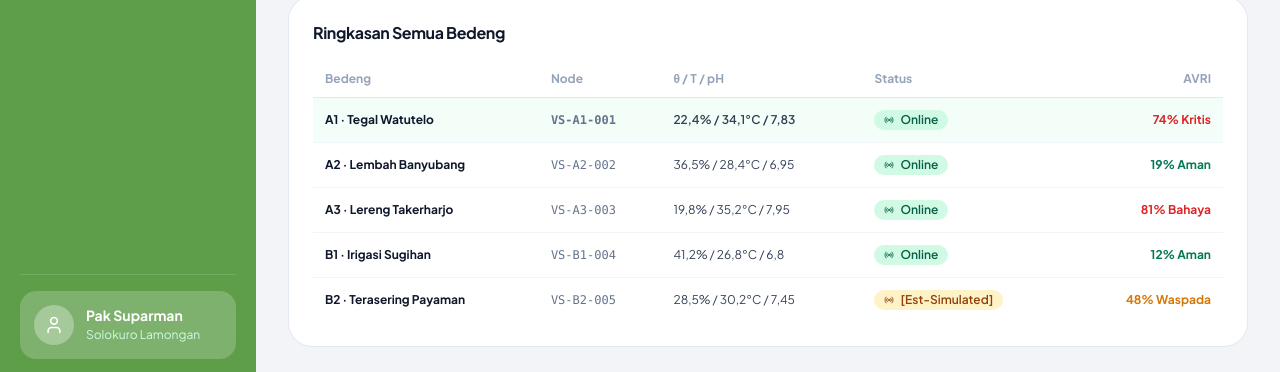
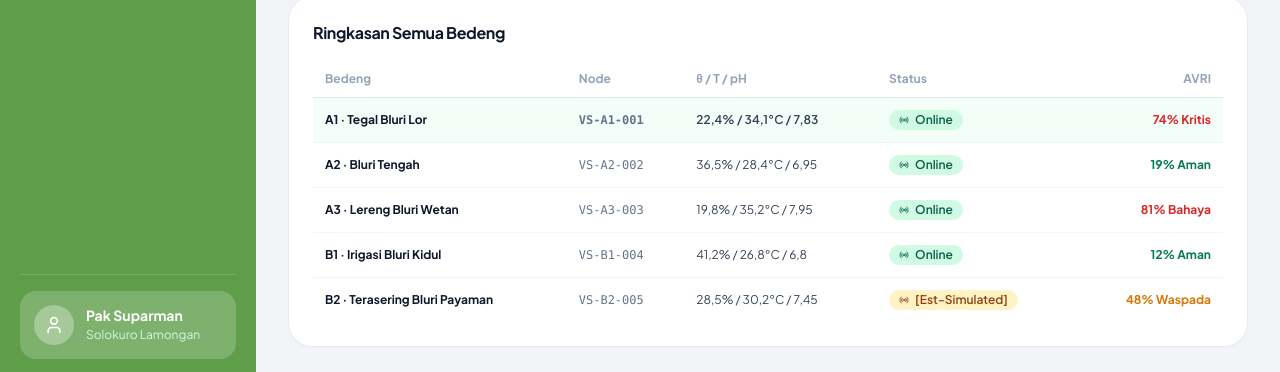
Before and after one commit to syifamojocanggih-hash/VolatiSafe-AIoT, a Next.js app in the folder frontend/: page /map in a window 1280 px wide. Shown: the part 999-1371 px from the top of the page. Built offline with nearby package versions, Linux system fonts and the light colour scheme.

Commit message:
feat(map): calibrate Leaflet polygons to Plus Code 4C2M+7QC Desa Bluri, Solokuro

```diff
--- a/frontend/src/components/map/LeafletFieldMap.tsx
+++ b/frontend/src/components/map/LeafletFieldMap.tsx
@@ -23,9 +23,9 @@ export const LeafletFieldMap: React.FC<LeafletFieldMapProps> = ({
   const mapInstanceRef = useRef<any>(null);
   const layersRef = useRef<any[]>([]);
 
-  // Center coordinates (Desa Banyubang, Solokuro, Lamongan)
-  const defaultCenter = summary.centerCoordinates || [-6.9295, 112.3540];
-  const gatewayPos = summary.gatewayCoordinates || [-6.9272, 112.3548];
+  // Center coordinates (Desa Bluri, Solokuro, Lamongan: 4C2M+7QC)
+  const defaultCenter = summary.centerCoordinates || [-6.89931, 112.43439];
+  const gatewayPos = summary.gatewayCoordinates || [-6.89790, 112.43460];
 
   // Helper colors based on active layer
   const getParcelColor = (p: BedengParcel) => {
@@ -82,15 +82,15 @@ export const LeafletFieldMap: React.FC<LeafletFieldMapProps> = ({
         maxZoom: 19,
       }).addTo(map);
 
-      // Dividing Road & Drainage ditch line (Winding terrain road in Solokuro)
+      // Dividing Road & Drainage ditch line (Jalan Usaha Tani Desa Bluri, Solokuro)
       const roadLine = L.polyline(
         [
-          [-6.92935, 112.35180],
-          [-6.92925, 112.35265],
-          [-6.92915, 112.35340],
-          [-6.92928, 112.35445],
-          [-6.92930, 112.35560],
-          [-6.92945, 112.35660],
+          [-6.899332, 112.432965],
+          [-6.899277, 112.433433],
+          [-6.899222, 112.433846],
+          [-6.899293, 112.434423],
+          [-6.899305, 112.435055],
+          [-6.899387, 112.435605],
         ],
         {
           color: '#0284C7',
@@ -234,7 +234,7 @@ export const LeafletFieldMap: React.FC<LeafletFieldMapProps> = ({
       {/* Floating Info Overlay on Map */}
       <div className="absolute top-3 left-3 z-[400] bg-white/90 backdrop-blur-md px-3 py-1.5 rounded-xl border border-slate-200/80 shadow-xs text-2xs sm:text-xs text-slate-700 font-medium flex items-center gap-2">
         <span className="w-2 h-2 rounded-full bg-emerald-500 animate-pulse"></span>
-        <span>Leaflet + OpenStreetMap · Tegal Kapur Banyubang, Solokuro</span>
+        <span>Leaflet + OpenStreetMap · Tegal Kapur Bluri, Solokuro</span>
       </div>
     </div>
   );
--- a/frontend/src/mocks/parcelsMock.ts
+++ b/frontend/src/mocks/parcelsMock.ts
@@ -1,21 +1,21 @@
 import { BedengParcel, ParcelMapSummary } from '@/types/parcel';
 
 export const initialMapSummary: ParcelMapSummary = {
-  coordinatesText: '6°55\'48"S 112°21\'13"E',
-  soilTypeText: 'Tegal Kapur Solokuro (Alkalin pH 7.8)',
-  gatewayDistanceKm: 0.8,
-  totalAreaHa: 2.50,
-  centerCoordinates: [-6.9292, 112.3538],
-  gatewayCoordinates: [-6.9268, 112.3545],
+  coordinatesText: '6°53\'58"S 112°26\'04"E',
+  soilTypeText: 'Tegal Kapur Bluri, Solokuro (Alkalin pH 7.8)',
+  gatewayDistanceKm: 0.35,
+  totalAreaHa: 2.75,
+  centerCoordinates: [-6.89931, 112.43439],
+  gatewayCoordinates: [-6.89790, 112.43460],
 };
 
 export const initialParcels: BedengParcel[] = [
   {
     id: 'A1',
     nodeId: 'VS-A1-001',
-    name: 'Blok A1 · Tegal Watutelo (Utara Atas)',
-    shortName: 'A1 · Tegal Watutelo',
-    areaHa: 0.45,
+    name: 'Blok A1 · Tegal Bluri Lor (Utara-Barat)',
+    shortName: 'A1 · Tegal Bluri Lor',
+    areaHa: 0.48,
     cropVariety: 'Bisi-18',
     moisturePct: 22.4,
     soilTempC: 34.1,
@@ -29,23 +29,23 @@ export const initialParcels: BedengParcel[] = [
     telemetryMode: 'LoRa Live Stream',
     prescription:
       'Tunda! Tunggu hujan atau lakukan penyiraman pra-aplikasi 2 mm sebelum menabur Urea.',
-    center: [-6.92870, 112.35285],
+    center: [-6.898936, 112.433816],
     polygon: [
-      [-6.92815, 112.35240],
-      [-6.92825, 112.35345],
-      [-6.92865, 112.35360],
-      [-6.92915, 112.35340],
-      [-6.92925, 112.35265],
-      [-6.92895, 112.35215],
-      [-6.92840, 112.35220],
+      [-6.898645, 112.433571],
+      [-6.898688, 112.434148],
+      [-6.898909, 112.434258],
+      [-6.899195, 112.434131],
+      [-6.899249, 112.433708],
+      [-6.899084, 112.433433],
+      [-6.898782, 112.433460],
     ],
   },
   {
     id: 'A2',
     nodeId: 'VS-A2-002',
-    name: 'Blok A2 · Lembah Banyubang (Tengah)',
-    shortName: 'A2 · Lembah Banyubang',
-    areaHa: 0.55,
+    name: 'Blok A2 · Tegal Bluri Tengah',
+    shortName: 'A2 · Bluri Tengah',
+    areaHa: 0.50,
     cropVariety: 'Bisi-18',
     moisturePct: 36.5,
     soilTempC: 28.4,
@@ -59,24 +59,24 @@ export const initialParcels: BedengParcel[] = [
     telemetryMode: 'LoRa Live Stream',
     prescription:
       'Kondisi optimal. Jendela pemupukan aman terbuka luas selama 4 jam ke depan.',
-    center: [-6.92872, 112.35415],
+    center: [-6.898918, 112.434513],
     polygon: [
-      [-6.92825, 112.35345],
-      [-6.92810, 112.35460],
-      [-6.92850, 112.35490],
-      [-6.92895, 112.35485],
-      [-6.92928, 112.35445],
-      [-6.92915, 112.35340],
-      [-6.92865, 112.35360],
-      [-6.92835, 112.35350],
+      [-6.898688, 112.434148],
+      [-6.898617, 112.434781],
+      [-6.898837, 112.434956],
+      [-6.899084, 112.434934],
+      [-6.899260, 112.434714],
+      [-6.899195, 112.434131],
+      [-6.898909, 112.434258],
+      [-6.898754, 112.434186],
     ],
   },
   {
     id: 'A3',
     nodeId: 'VS-A3-003',
-    name: 'Blok A3 · Lereng Kapur Takerharjo (Timur)',
-    shortName: 'A3 · Lereng Takerharjo',
-    areaHa: 0.50,
+    name: 'Blok A3 · Lereng Kapur Bluri Wetan (Timur)',
+    shortName: 'A3 · Lereng Bluri Wetan',
+    areaHa: 0.44,
     cropVariety: 'NK-212',
     moisturePct: 19.8,
     soilTempC: 35.2,
@@ -90,23 +90,23 @@ export const initialParcels: BedengParcel[] = [
     telemetryMode: 'LoRa Live Stream',
     prescription:
       'BAHAYA PENGUAPAN! Kehilangan nitrogen diperkirakan >80%. Wajib tunda penaburan.',
-    center: [-6.92875, 112.35535],
+    center: [-6.898968, 112.435113],
     polygon: [
-      [-6.92810, 112.35460],
-      [-6.92830, 112.35585],
-      [-6.92875, 112.35610],
-      [-6.92930, 112.35560],
-      [-6.92928, 112.35445],
-      [-6.92895, 112.35485],
-      [-6.92850, 112.35490],
+      [-6.898617, 112.434781],
+      [-6.898727, 112.435468],
+      [-6.898974, 112.435605],
+      [-6.899277, 112.435330],
+      [-6.899260, 112.434714],
+      [-6.899084, 112.434934],
+      [-6.898837, 112.434956],
     ],
   },
   {
     id: 'B1',
     nodeId: 'VS-B1-004',
-    name: 'Blok B1 · Tegal Irigasi Sugihan (Barat Daya)',
-    shortName: 'B1 · Irigasi Sugihan',
-    areaHa: 0.60,
+    name: 'Blok B1 · Tegal Irigasi Bluri Kidul (Barat Daya)',
+    shortName: 'B1 · Irigasi Bluri Kidul',
+    areaHa: 0.67,
     cropVariety: 'Pioneer P27',
     moisturePct: 41.2,
     soilTempC: 26.8,
@@ -120,24 +120,24 @@ export const initialParcels: BedengParcel[] = [
     telemetryMode: 'LoRa Live Stream',
     prescription:
       'Kondisi sangat aman. Larutan Urea segera terikat ke zona perakaran tanpa penguapan amonia.',
-    center: [-6.92985, 112.35320],
+    center: [-6.899559, 112.434035],
     polygon: [
-      [-6.92935, 112.35250],
-      [-6.92930, 112.35400],
-      [-6.92945, 112.35425],
-      [-6.92995, 112.35410],
-      [-6.93040, 112.35370],
-      [-6.93045, 112.35280],
-      [-6.93005, 112.35225],
-      [-6.92955, 112.35235],
+      [-6.899305, 112.433626],
+      [-6.899277, 112.434450],
+      [-6.899360, 112.434588],
+      [-6.899634, 112.434506],
+      [-6.899882, 112.434286],
+      [-6.899909, 112.433791],
+      [-6.899690, 112.433488],
+      [-6.899414, 112.433543],
     ],
   },
   {
     id: 'B2',
     nodeId: 'VS-B2-005',
-    name: 'Blok B2 · Terasering Payaman (Tenggara)',
-    shortName: 'B2 · Terasering Payaman',
-    areaHa: 0.40,
+    name: 'Blok B2 · Terasering Bluri Payaman (Tenggara)',
+    shortName: 'B2 · Terasering Bluri Payaman',
+    areaHa: 0.66,
     cropVariety: 'Bisi-18',
     moisturePct: 28.5,
     soilTempC: 30.2,
@@ -151,16 +151,16 @@ export const initialParcels: BedengParcel[] = [
     telemetryMode: '[Est-Simulated] FAO-56',
     prescription:
       'Waspada! Gunakan metode benam/tugal berjarak 7–10 cm dan hindari tabur permukaan bebas.',
-    center: [-6.92990, 112.35505],
+    center: [-6.899593, 112.434987],
     polygon: [
-      [-6.92945, 112.35425],
-      [-6.92935, 112.35550],
-      [-6.92955, 112.35620],
-      [-6.93015, 112.35595],
-      [-6.93050, 112.35520],
-      [-6.93040, 112.35440],
-      [-6.92995, 112.35410],
-      [-6.92965, 112.35420],
+      [-6.899360, 112.434588],
+      [-6.899305, 112.435276],
+      [-6.899414, 112.435660],
+      [-6.899744, 112.435523],
+      [-6.899937, 112.435110],
+      [-6.899882, 112.434670],
+      [-6.899634, 112.434506],
+      [-6.899470, 112.434561],
     ],
   },
 ];
```
